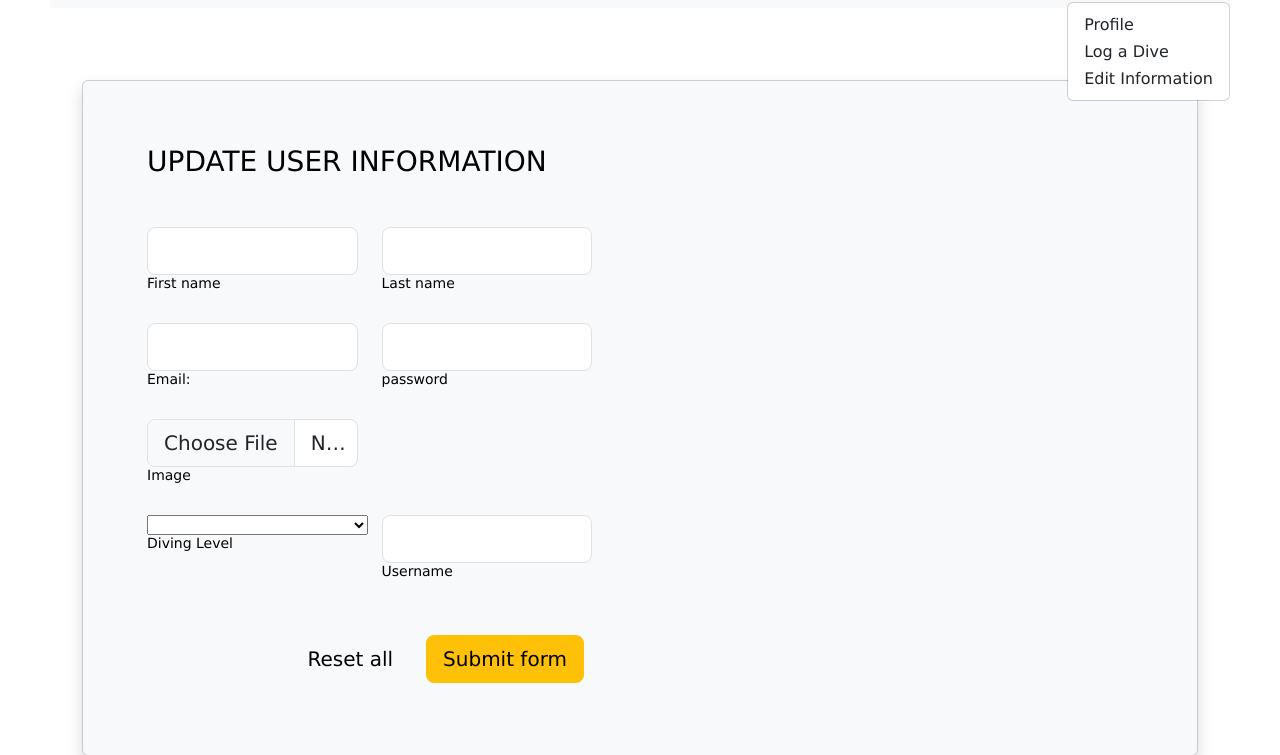
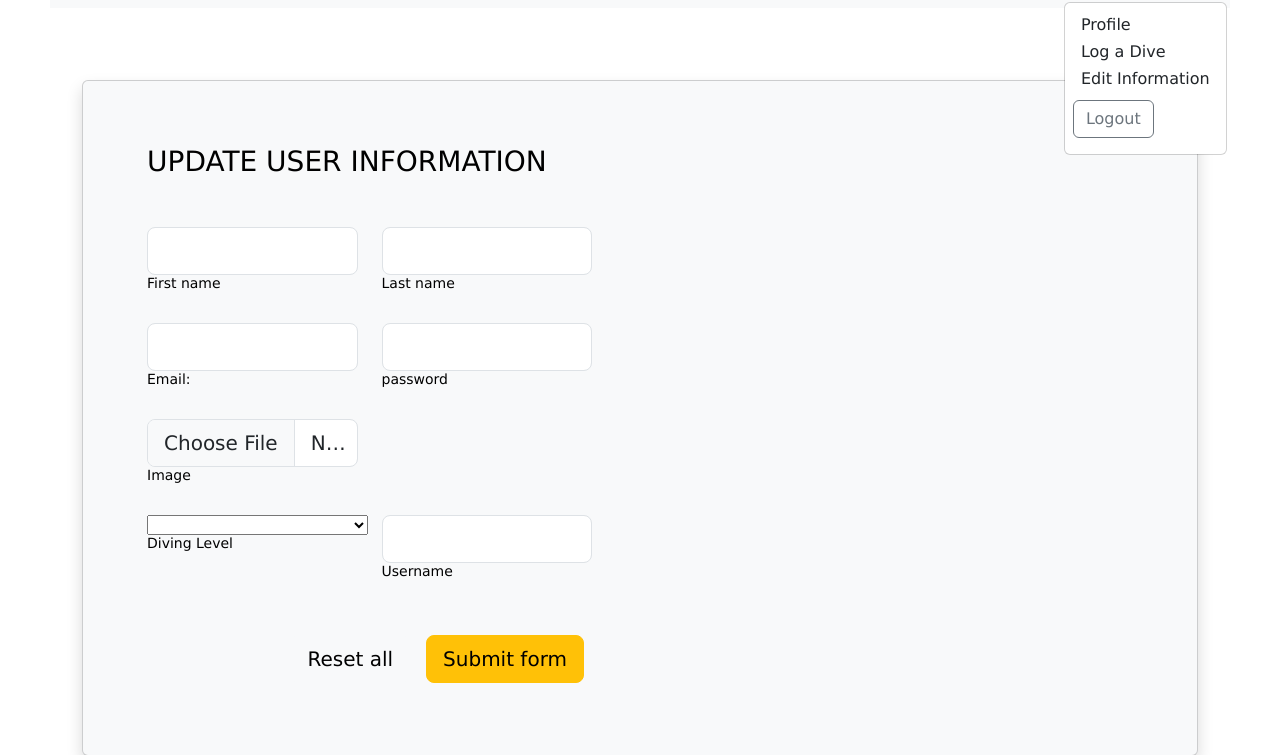
Before and after one commit to project-2-diving-book/diving-book, a Node server app: page /user/600000000000000000000001/edit in a window 1280 px wide, after a click that opens the changed part. Shown: the part 128-883 px from the top of the page. Run offline with Node 20, Linux system fonts and the light colour scheme; the visitor is signed in with stand-in values (Sample User, id 1); some libraries are stand-ins or nearby versions.

Commit message:
add links on dropdown

```diff
--- a/public/js/script.js
+++ b/public/js/script.js
@@ -9,4 +9,5 @@
 
 document.addEventListener("click", () => {
 	// Step 1: Retrieve the parent element
+	np;
 });
--- a/public/stylesheets/style.css
+++ b/public/stylesheets/style.css
@@ -34,3 +34,7 @@
 .card-dive {
 	width: 80%;
 }
+
+#dropdown-menu {
+	left: -100;
+}
--- a/views/layout.hbs
+++ b/views/layout.hbs
@@ -71,17 +71,22 @@
 									{{userIsLoggedIn.username}}
 								</a>
 
-								<ul class="dropdown-menu">
-									<li><a class="dropdown-item" href="#">Profile</a></li>
-									<li><a class="dropdown-item" href="#">Log a Dive</a></li>
-									<li><a class="dropdown-item" href="#">Edit Information</a></li>
+								<ul class="dropdown-menu" id="dropdown-menu">
+									<li><a
+											class="dropdown-item"
+											href="/user-profile/{{userIsLoggedIn.username}}"
+										>Profile</a></li>
+									<li><a class="dropdown-item" href="/diving-sites/create">Log a
+											Dive</a></li>
+									<li><a class="dropdown-item" href="">Edit Information</a></li>
+									<li>
+										<a
+											href="/auth/logout"
+											class="btn btn-outline-secondary"
+										>Logout</a></li>
 								</ul>
 							</div>
 
-							<a
-								href="/auth/logout"
-								class="btn btn-outline-secondary"
-							>Logout</a>
 						{{else}}
 							<a href="/auth/login" class="btn btn-primary">Login</a>
 							<a href="/auth/signup" class="btn btn-outline-primary">Sign up</a>
--- a/views/users/user-profile.hbs
+++ b/views/users/user-profile.hbs
@@ -66,12 +66,9 @@
 						<div class="card-body">
 							<div class="row">
 								<div class="col-auto">
-                  <i class="bi bi-clock-history" style="font-size: 2rem;"></i>
-                  <h6>{{duration}}min</h6>
+									<i class="bi bi-geo-alt" style="font-size: 2rem;"></i>
 								</div>
-
 								<div class="form-outline col">
-
 									<input type="text" name="divingSite" class="form-control" />
 									<label class="form-label" for="form6Example3">Diving Site</label>
 								</div>
@@ -85,7 +82,6 @@
 							<div class="row">
 								<div class="col-auto">
 									<i class="bi bi-clock-history" style="font-size: 2rem;"></i>
-                  <h6>{{duration}}min</h6>
 								</div>
 
 								<div class="form-outline col">
```
Lines whose indentation alone changed are shown as unchanged.
